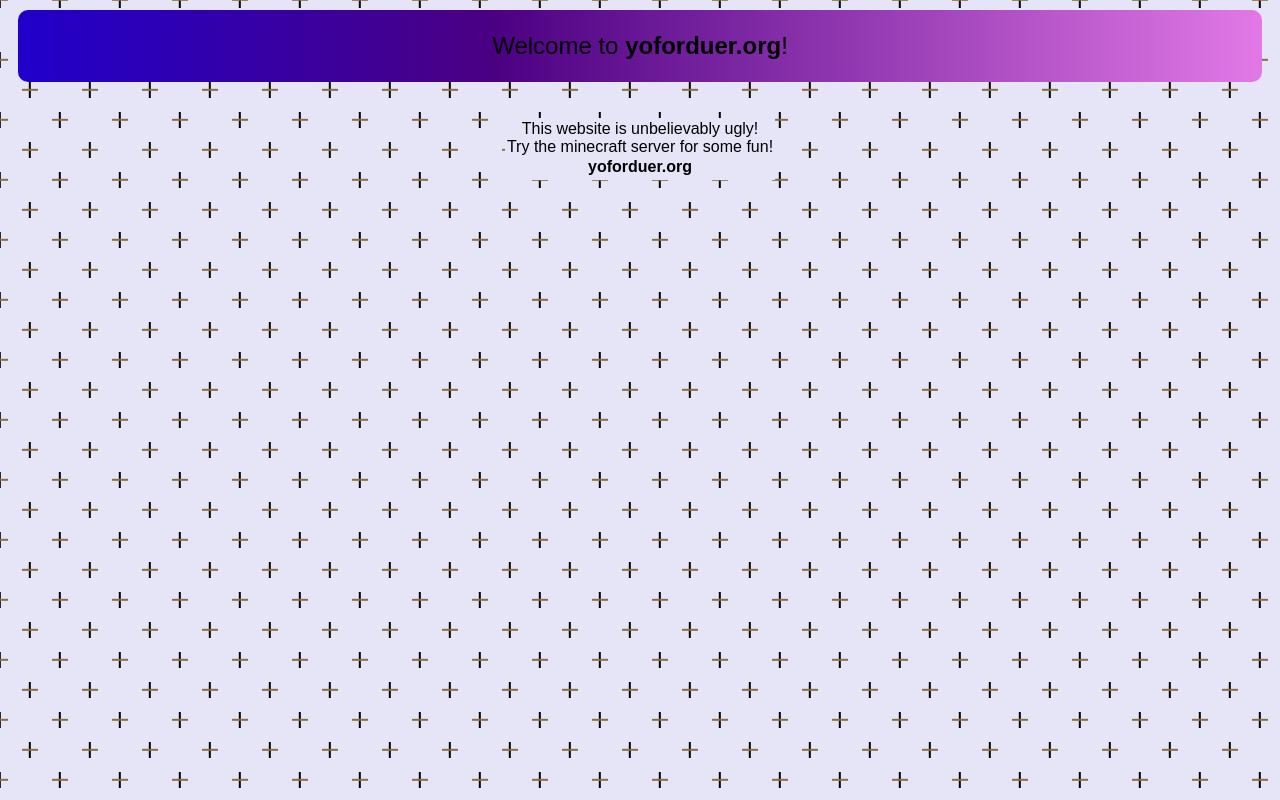
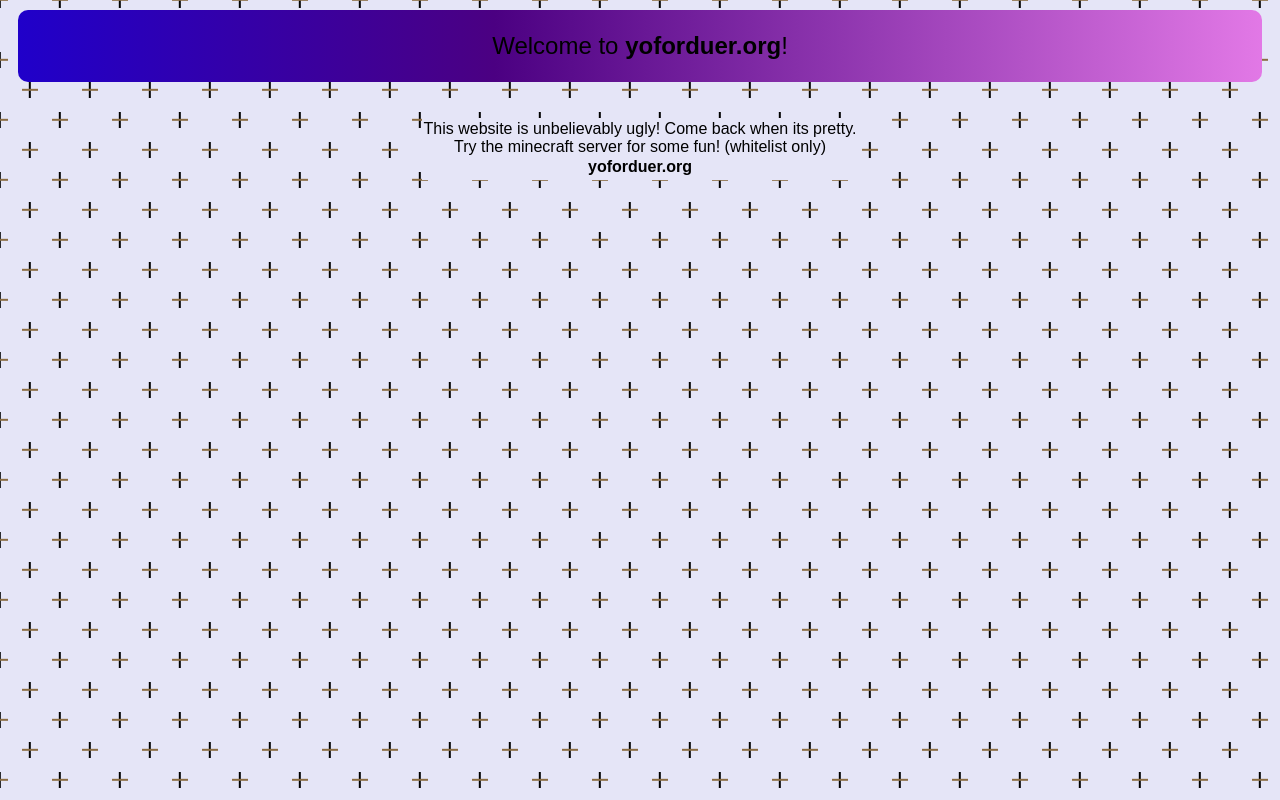
Before and after one commit to totally-google-drive/yoforduer, a plain HTML site: page index.html in a window 1280 px wide. Drawn offline with Linux system fonts and the light colour scheme; a web font is replaced by a local one.

Commit message:
add 'Under Construction'

```diff
--- a/index.html
+++ b/index.html
@@ -14,7 +14,7 @@
 <body>
     <div class="topthing"><h2 style="font-weight: normal;">Welcome to <strong>yoforduer.org</strong>!</h2></div>
 <div class="content">
-    <p class="something">This website is unbelievably ugly! <br>Try the minecraft server for some fun!<br>
+    <p class="something">This website is unbelievably ugly! Come back when its pretty. <br>Try the minecraft server for some fun! (whitelist only)<br>
         <strong class="something">yoforduer.org</strong>
     </p>
 
```
